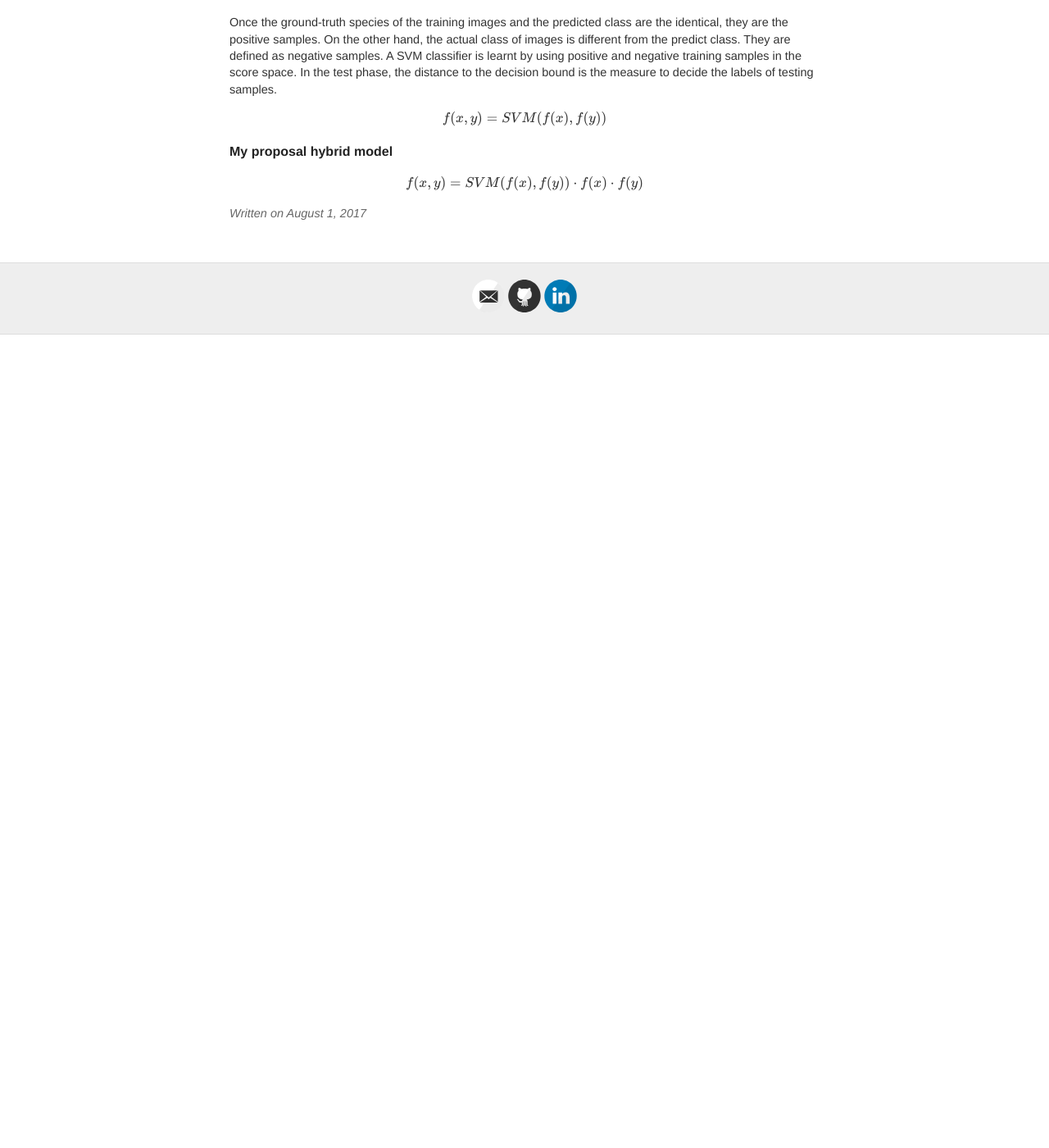
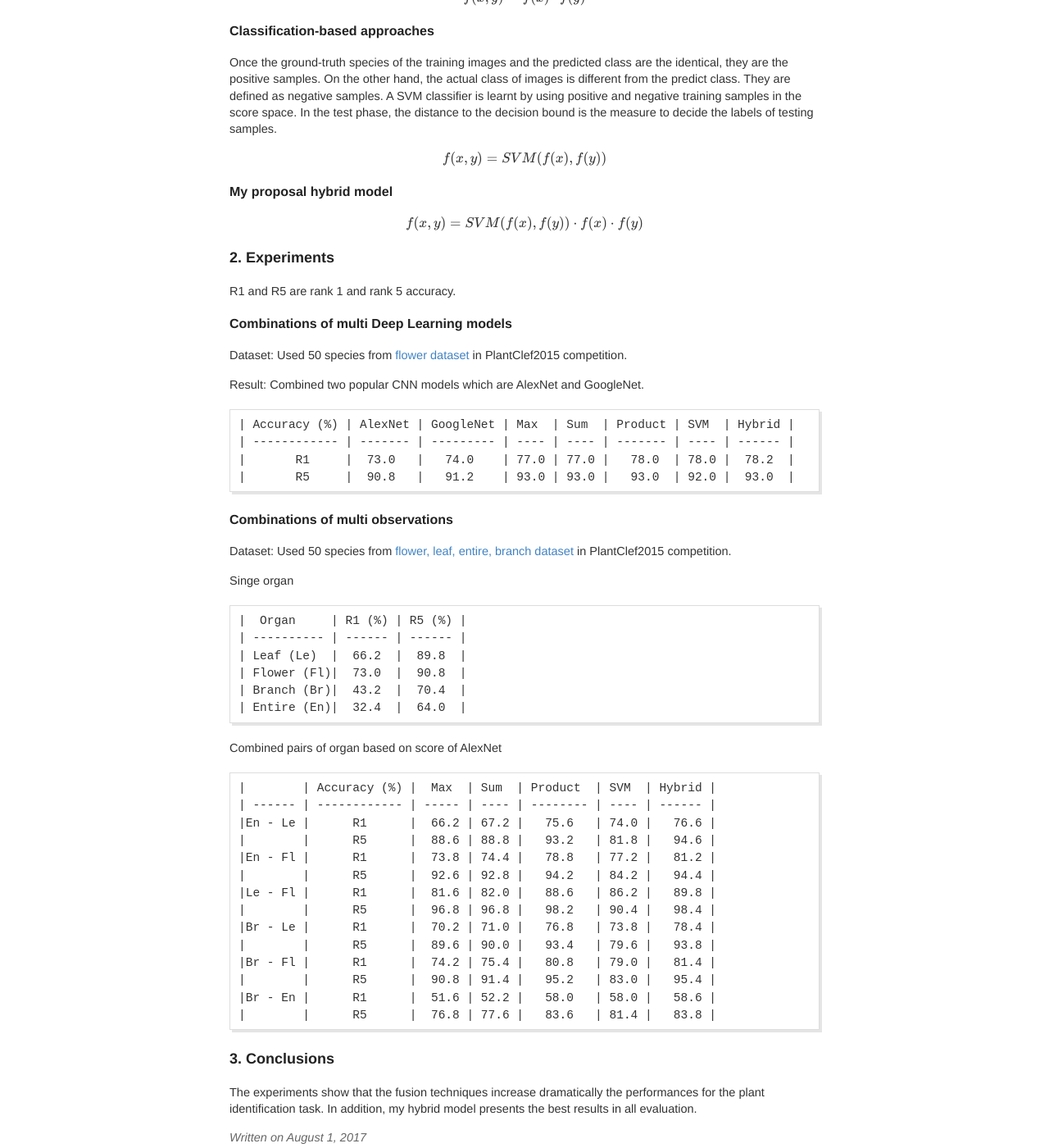
Before and after one commit to peace195/peace195.github.io, a Jekyll site: the page built from _posts/2017-08-01-late-fusion-score.md, in a window 1280 px wide and 1400 px high, scrolled down 635 px. Shown: the whole window at 82% size. Built offline with Jekyll 4.4.1, drawn with Linux system fonts in a browser that asks for light colours; formulas are drawn with MathJax 3; comment, search, counter and statistics services are not loaded; before the commit the page ends 1043 px from its top, so only the background shows below that; some of the changed text lies outside the part shown.

Commit message:
fix readmore

```diff
--- a/_posts/2017-08-01-late-fusion-score.md
+++ b/_posts/2017-08-01-late-fusion-score.md
@@ -5,6 +5,8 @@ title: Some late fusion techniques based on the score of observations
 
 "Many heads are better than one". This is how fusion works. There are early fusion, middle fusion and late fusion techniques.
 In this post, I focused to  some late fusion techniques based on the score of observations.
+
+## 1. Late fusion techniques
 
 ### Transformation-based approaches
 
@@ -25,13 +27,74 @@ $$f(x, y) = f(x) \cdot f(y)$$
 
 ### Classification-based approaches
 
-Once the ground-truth species of the training images and the predicted class are the identical, they are the positive samples.
-On the other hand, the actual class of images is different from the predict class. They are defined as negative samples.
-A SVM classifier is learnt by using positive and negative training samples in the score space.
-In the test phase, the distance to the decision bound is the measure to decide the labels of testing samples.
+Once the ground-truth species of the training images and the predicted
+class are the identical, they are the positive samples. On
+the other hand, the actual class of images is different from
+the predict class. They are defined as negative samples. A SVM
+classifier is learnt by using positive and negative
+training samples in the score space. In the test phase, the
+distance to the decision bound is the measure to decide the
+labels of testing samples.
 
 $$f(x, y) = SVM(f(x), f(y))$$
 
 ### My proposal hybrid model
 
 $$f(x, y) = SVM(f(x), f(y)) \cdot f(x) \cdot f(y)$$
+
+## 2. Experiments
+
+R1 and R5 are rank 1 and rank 5 accuracy.
+
+### Combinations of multi Deep Learning models
+
+Dataset: Used 50 species from [flower dataset](http://www.imageclef.org/lifeclef/2015/plant) in PlantClef2015 competition.
+
+Result: Combined two popular CNN models which are AlexNet and GoogleNet.
+
+{% highlight plain-text %}
+| Accuracy (%) | AlexNet | GoogleNet | Max  | Sum  | Product | SVM  | Hybrid |
+| ------------ | ------- | --------- | ---- | ---- | ------- | ---- | ------ |
+|       R1     |  73.0   |   74.0    | 77.0 | 77.0 |   78.0  | 78.0 |  78.2  |
+|       R5     |  90.8   |   91.2    | 93.0 | 93.0 |   93.0  | 92.0 |  93.0  |
+{% endhighlight %}
+
+### Combinations of multi observations
+
+Dataset: Used 50 species from [flower, leaf, entire, branch dataset](http://www.imageclef.org/lifeclef/2015/plant) in PlantClef2015 competition.
+
+Singe organ
+
+{% highlight plain-text %}
+|  Organ     | R1 (%) | R5 (%) |
+| ---------- | ------ | ------ |
+| Leaf (Le)  |  66.2  |  89.8  |
+| Flower (Fl)|  73.0  |  90.8  |
+| Branch (Br)|  43.2  |  70.4  |
+| Entire (En)|  32.4  |  64.0  |
+{% endhighlight %}
+
+Combined pairs of organ based on score of AlexNet
+
+{% highlight plain-text %}
+|        | Accuracy (%) |  Max  | Sum  | Product  | SVM  | Hybrid |
+| ------ | ------------ | ----- | ---- | -------- | ---- | ------ |
+|En - Le |      R1      |  66.2 | 67.2 |   75.6   | 74.0 |   76.6 |
+|        |      R5      |  88.6 | 88.8 |   93.2   | 81.8 |   94.6 |
+|En - Fl |      R1      |  73.8 | 74.4 |   78.8   | 77.2 |   81.2 |
+|        |      R5      |  92.6 | 92.8 |   94.2   | 84.2 |   94.4 |
+|Le - Fl |      R1      |  81.6 | 82.0 |   88.6   | 86.2 |   89.8 |
+|        |      R5      |  96.8 | 96.8 |   98.2   | 90.4 |   98.4 |
+|Br - Le |      R1      |  70.2 | 71.0 |   76.8   | 73.8 |   78.4 |
+|        |      R5      |  89.6 | 90.0 |   93.4   | 79.6 |   93.8 |
+|Br - Fl |      R1      |  74.2 | 75.4 |   80.8   | 79.0 |   81.4 |
+|        |      R5      |  90.8 | 91.4 |   95.2   | 83.0 |   95.4 |
+|Br - En |      R1      |  51.6 | 52.2 |   58.0   | 58.0 |   58.6 |
+|        |      R5      |  76.8 | 77.6 |   83.6   | 81.4 |   83.8 |
+{% endhighlight %}
+
+## 3. Conclusions
+
+The experiments show that the fusion techniques increase dramatically the
+performances for the plant identification task. In addition, my hybrid model presents the best results in all
+evaluation.
```
